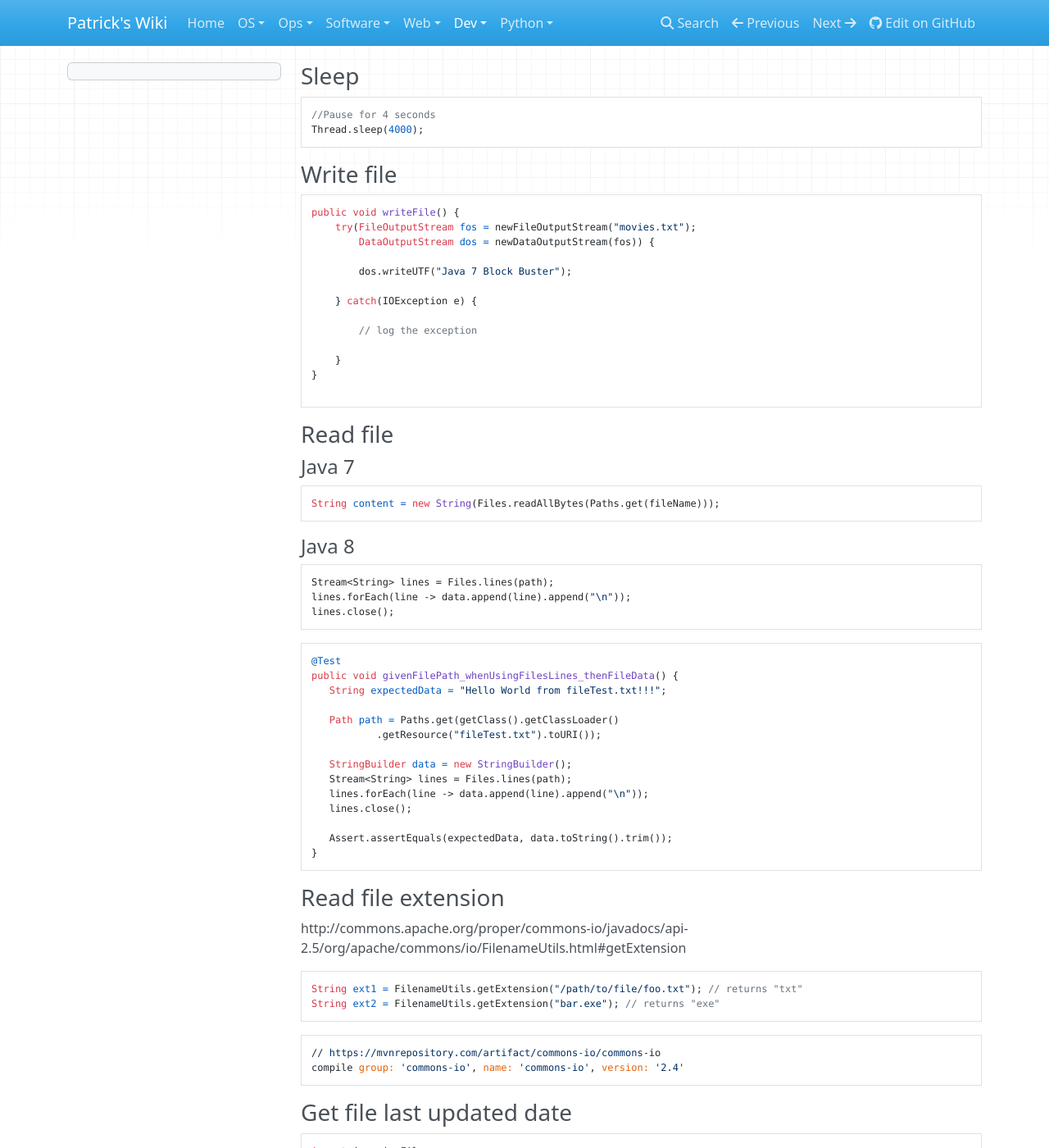
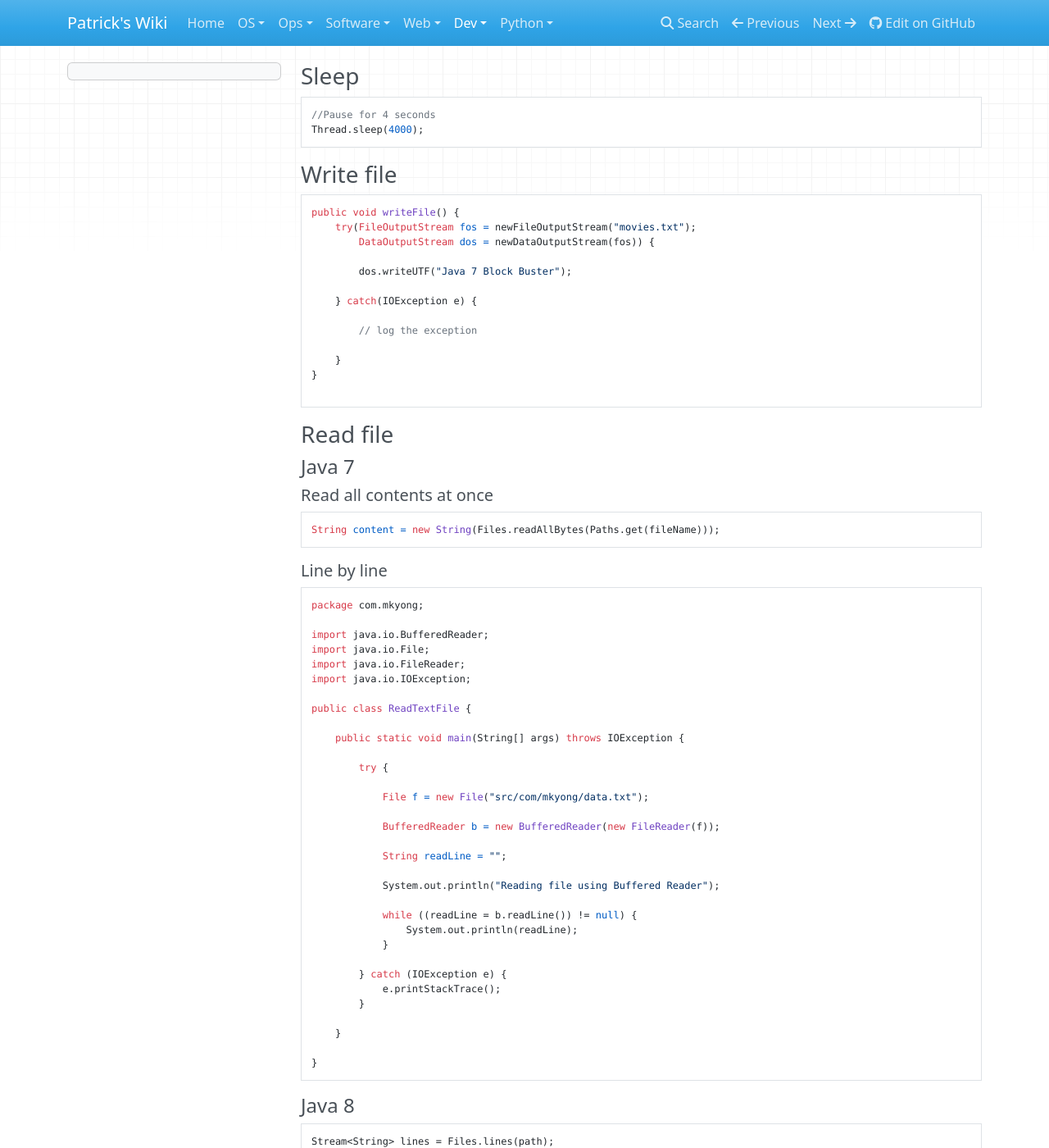
Before and after one commit to patsancu/wiki, an MkDocs documentation site: the page built from docs/dev/Java/Java-snippets.md, in a window 1280 px wide and 1400 px high. Shown: the whole window at 82% size. Built offline with MkDocs 1.6.1, drawn with Linux system fonts in a browser that asks for light colours; nearby versions of some CDN libraries.

Commit message:
java snippet for reading files

````diff
--- a/docs/dev/Java/Java-snippets.md
+++ b/docs/dev/Java/Java-snippets.md
@@ -22,9 +22,46 @@ public void writeFile() {
 ```
 ### Read file
 #### Java 7
+##### Read all contents at once
 ```java
 String content = new String(Files.readAllBytes(Paths.get(fileName)));
 ```
+##### Line by line
+```
+package com.mkyong;
+
+import java.io.BufferedReader;
+import java.io.File;
+import java.io.FileReader;
+import java.io.IOException;
+
+public class ReadTextFile {
+
+    public static void main(String[] args) throws IOException {
+
+        try {
+
+            File f = new File("src/com/mkyong/data.txt");
+
+            BufferedReader b = new BufferedReader(new FileReader(f));
+
+            String readLine = "";
+
+            System.out.println("Reading file using Buffered Reader");
+
+            while ((readLine = b.readLine()) != null) {
+                System.out.println(readLine);
+            }
+
+        } catch (IOException e) {
+            e.printStackTrace();
+        }
+
+    }
+
+}
+```
+
 #### Java 8
 ```java
 Stream<String> lines = Files.lines(path);
````
